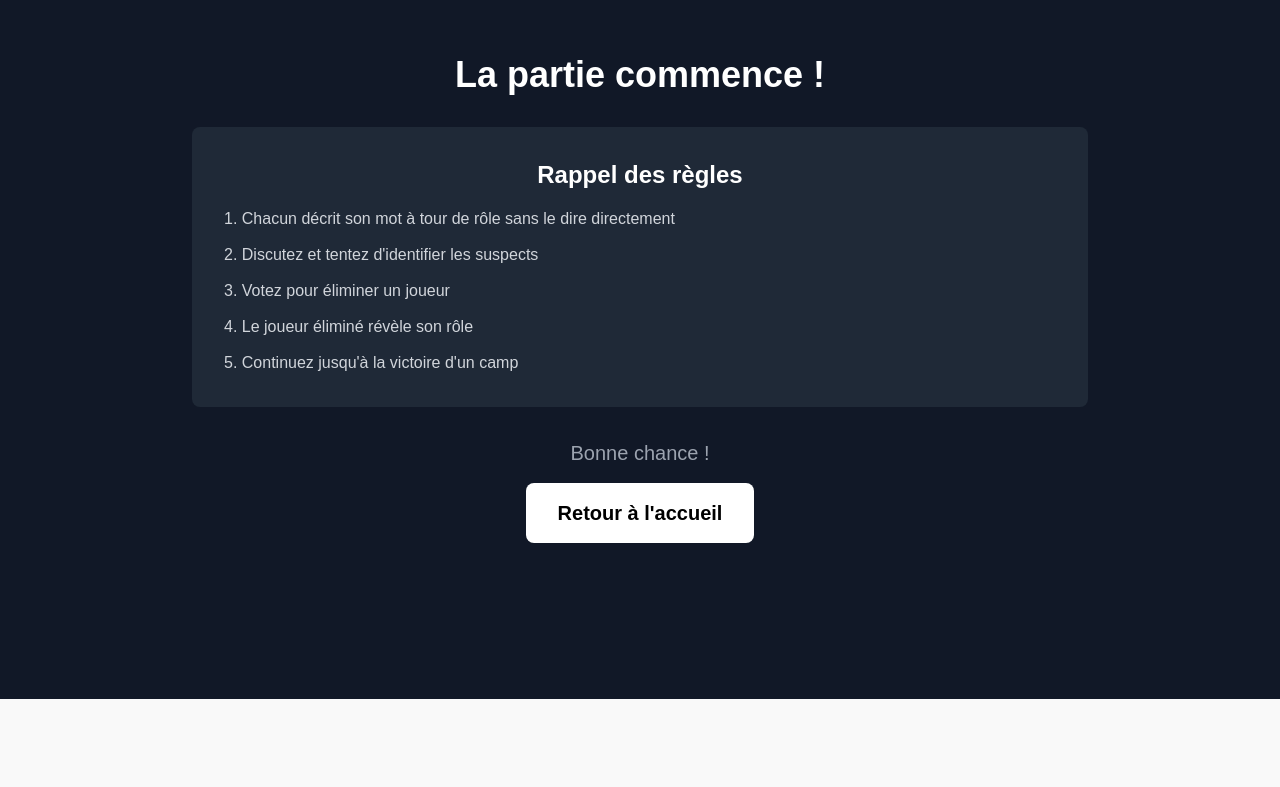
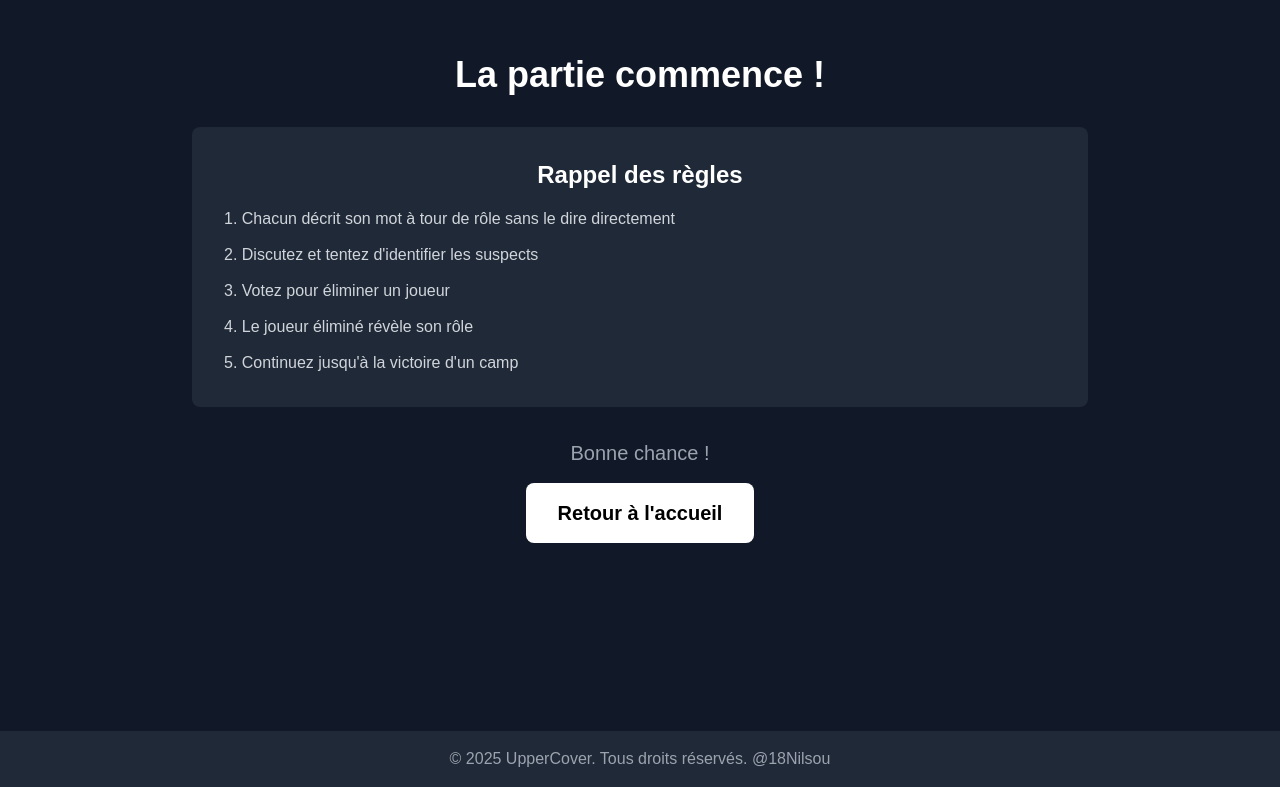
Before and after one commit to 18Nilsou/UpperCover, a Next.js app: page /play in a window 1280 px wide. Shown: the part 101-888 px from the top of the page. Before the commit the page ends 800 px from the top, so only its background shows below. Built offline with nearby package versions, Linux system fonts and the light colour scheme.

Commit message:
Evol: footer

```diff
--- a/app/layout.tsx
+++ b/app/layout.tsx
@@ -2,7 +2,7 @@ import type { Metadata } from 'next';
 import './globals.css';
 
 export const metadata: Metadata = {
-  title: 'UnderCover - Jeu de déduction',
+  title: 'UpperCover - Jeu de déduction',
   description: 'Le jeu de déduction et de bluff',
 };
 
@@ -13,7 +13,12 @@ export default function RootLayout({
 }) {
   return (
     <html lang="fr">
-      <body>{children}</body>
+      <body className="min-h-screen bg-gray-900 flex flex-col">
+        <main className="flex-grow">{children}</main>
+        <footer className="bg-gray-800 text-gray-400 text-center py-4 mt-8">
+          <p>&copy; 2025 UpperCover. Tous droits réservés. @18Nilsou</p>
+        </footer>
+      </body>
     </html>
   );
 }
```
